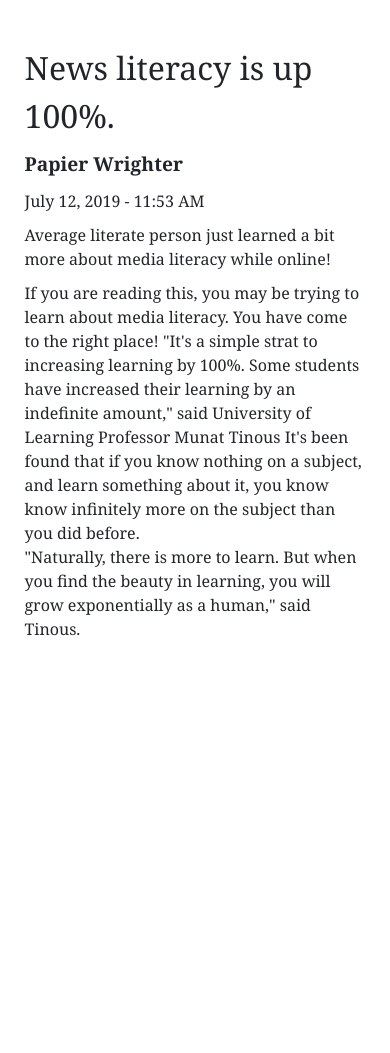
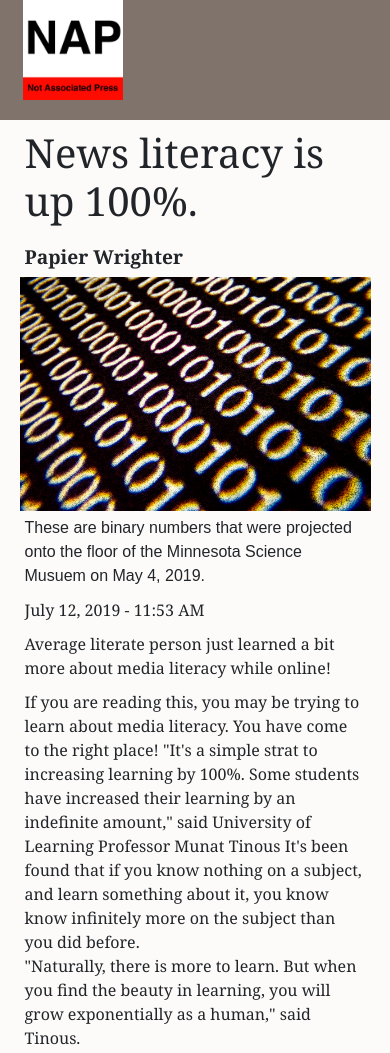
Before and after one commit to ChrisDangCode/parts-of-article, a plain HTML site: page index.html in a window 390 px wide. Before the commit the page ends 844 px from the top, so only its background shows below. Drawn offline with nearby package versions, Linux system fonts and the light colour scheme.

Commit message:
Adding parody styling

```diff
--- a/index.html
+++ b/index.html
@@ -8,20 +8,41 @@
     <title>Parts of a News article</title>
     <link rel="stylesheet" type="text/css" href="style.css">
 
-    <script src="https://code.jquery.com/jquery-3.3.1.slim.min.js" integrity="sha384-q8i/X+965DzO0rT7abK41JStQIAqVgRVzpbzo5smXKp4YfRvH+8abtTE1Pi6jizo" crossorigin="anonymous"></script>
-    <script src="https://cdnjs.cloudflare.com/ajax/libs/popper.js/1.14.7/umd/popper.min.js" integrity="sha384-UO2eT0CpHqdSJQ6hJty5KVphtPhzWj9WO1clHTMGa3JDZwrnQq4sF86dIHNDz0W1" crossorigin="anonymous"></script>
-    <link rel="stylesheet" href="https://stackpath.bootstrapcdn.com/bootstrap/4.3.1/css/bootstrap.min.css" integrity="sha384-ggOyR0iXCbMQv3Xipma34MD+dH/1fQ784/j6cY/iJTQUOhcWr7x9JvoRxT2MZw1T" crossorigin="anonymous">
-    <script src="https://stackpath.bootstrapcdn.com/bootstrap/4.3.1/js/bootstrap.min.js" integrity="sha384-JjSmVgyd0p3pXB1rRibZUAYoIIy6OrQ6VrjIEaFf/nJGzIxFDsf4x0xIM+B07jRM" crossorigin="anonymous"></script>
+    <script src="https://code.jquery.com/jquery-3.3.1.slim.min.js"
+        integrity="sha384-q8i/X+965DzO0rT7abK41JStQIAqVgRVzpbzo5smXKp4YfRvH+8abtTE1Pi6jizo"
+        crossorigin="anonymous"></script>
+    <script src="https://cdnjs.cloudflare.com/ajax/libs/popper.js/1.14.7/umd/popper.min.js"
+        integrity="sha384-UO2eT0CpHqdSJQ6hJty5KVphtPhzWj9WO1clHTMGa3JDZwrnQq4sF86dIHNDz0W1"
+        crossorigin="anonymous"></script>
+    <link rel="stylesheet" href="https://stackpath.bootstrapcdn.com/bootstrap/4.3.1/css/bootstrap.min.css"
+        integrity="sha384-ggOyR0iXCbMQv3Xipma34MD+dH/1fQ784/j6cY/iJTQUOhcWr7x9JvoRxT2MZw1T" crossorigin="anonymous">
+    <script src="https://stackpath.bootstrapcdn.com/bootstrap/4.3.1/js/bootstrap.min.js"
+        integrity="sha384-JjSmVgyd0p3pXB1rRibZUAYoIIy6OrQ6VrjIEaFf/nJGzIxFDsf4x0xIM+B07jRM"
+        crossorigin="anonymous"></script>
 </head>
 
 <body>
+
+        <header id="header">
+                <img id="nap-logo" src="nap.jpg">
+        </header>
+
+    <article>
     <section id="headline">
-        <p data-toggle="tooltip" title="This is the headline.">News literacy is up 100%.</p>
+        <h1 data-toggle="tooltip" title="This is the headline.">News literacy is up 100%.</h1>
     </section>
 
     <section id="byline">
         <p data-toggle="tooltip" title="This is the byline.">Papier Wrighter
     </section>
+
+    <img data-toggle="tooltip" title="This is a picture." src="lights-showing-binary.jpg">
+
+    <section id="cutline">
+            <p data-toggle="tooltip" title="This is the image cutline.">These are binary numbers that were projected onto the floor of the Minnesota Science Musuem on May 4, 2019.
+        </section>
+
+
 
     <section id="date">
         <p data-toggle="tooltip" title="This is the date.">July 12, 2019 - 11:53 AM
@@ -45,11 +66,11 @@
     </section>
 
     <section id="NAME"></section>
+</article>
 
 
-
-<!-- Enable tool tips -->
-<script>
+    <!-- Enable tool tips -->
+    <script>
         $(document).ready(function () {
             $('[data-toggle="tooltip"]').tooltip();
         });
--- a/style.css
+++ b/style.css
@@ -1,24 +1,36 @@
-body{padding: 10% 30% 0;}
+
+
+article{padding: 1% 30% 0; background-color: #FDFBF9}
 
 p{margin:0 !important;}
 
-#headline, #byline, #lead, #date, #content-body {font-family: FreightText,Georgia,serif; padding: 5px;}
+img{max-width: 100%;}
+
+#headline, #byline, #lead,
+#date, #content-body {font-family: FreightText,Georgia,serif; padding: 5px;}
+
+#cutline{font-family: 'GoodOT', Arial, sans-serif;  padding: 5px;}
 
 #headline{font-size: 2rem;}
 #byline{font-size: 1.2rem; font-weight: 900;}
 
+#header{background-color: #7F736B; padding-bottom: 20px;}
+#nap-logo{ width: 100px; margin: 0% 0% 0% 6%;}
 
-#headline:hover{background-color:#ff9c91;}
-#byline:hover{background-color:#fee9b2;}
-#date:hover{background-color:#cba1d2;}
-#lead:hover{background-color: #fdeaab;}
+
+/* palette: https://www.color-hex.com/color-palette/27376 */
+#headline:hover{background-color:#ffd6d6;}
+#byline:hover{background-color:#faffb0;}
+#cutline:hover{background-color:#c0ffb6;}
+#date:hover{background-color:#d0ddff;}
+#lead:hover{background-color: #e1bfff;}
 #content-body:hover{background-color:#d3f6f3;}
 
 
 
 /* Mobile */
 @media only screen and (max-width: 600px) {
-    body{
-        padding: 10% 5% 0;
+    article{
+        padding: 1% 5% 0;
     }
   }
```
Also changed, not shown: lights-showing-binary.jpg (added), nap.jpg (added).
